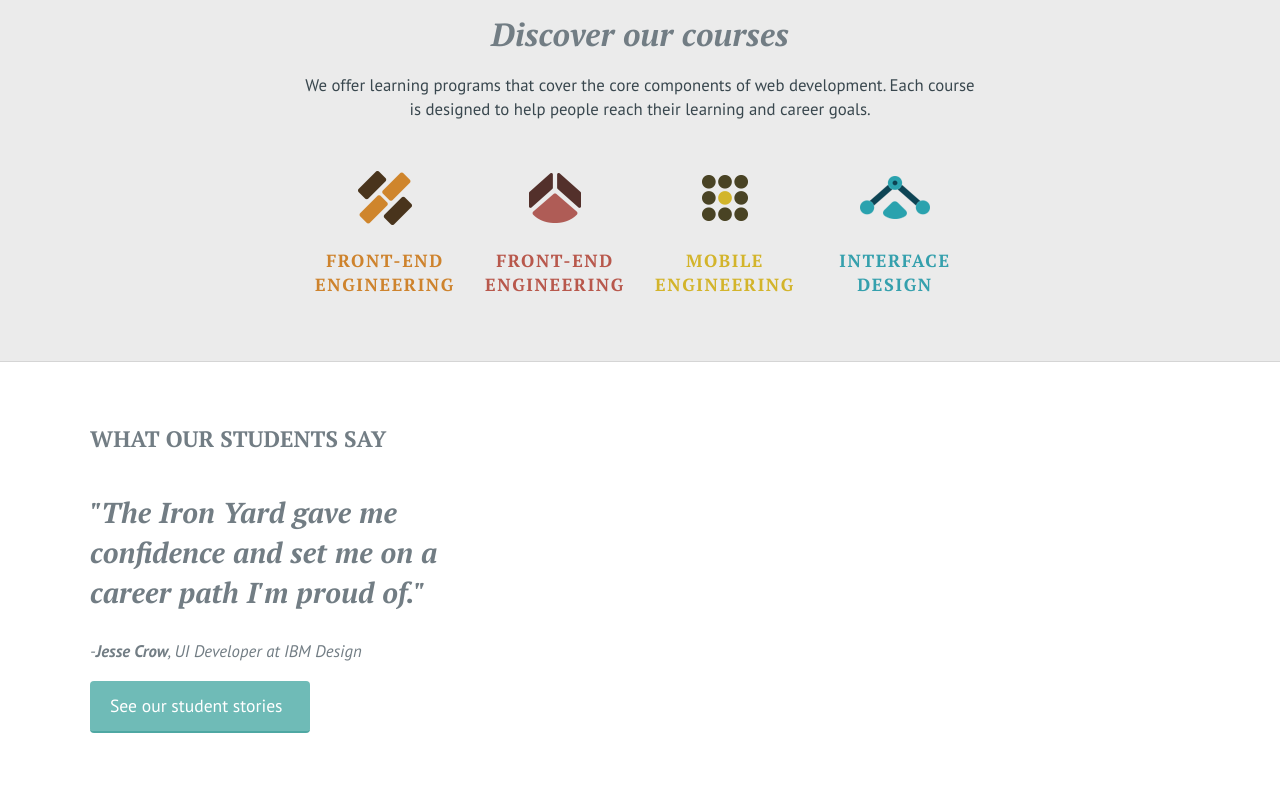
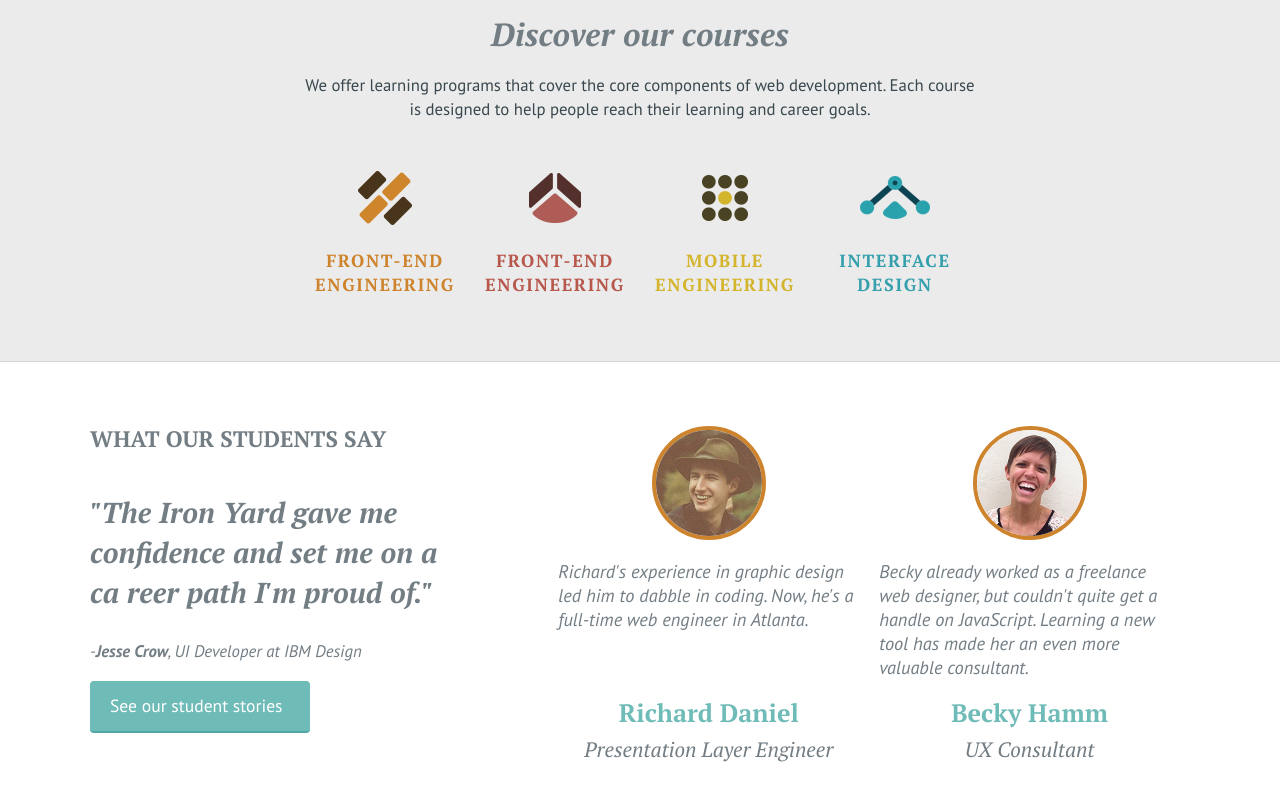
Before and after one commit to ellisanderson/tiy-homework-cssbootcamp, a plain HTML site: page index.html in a window 1280 px wide. Shown: the part 1429-2229 px from the top of the page. Drawn offline with nearby package versions, Linux system fonts and the light colour scheme.

Commit message:
finished student section

```diff
--- a/css/partials/_mixins.scss
+++ b/css/partials/_mixins.scss
@@ -29,6 +29,16 @@
   padding:0 20px;
 }
 
+@mixin profile-paragraph {
+  text-align: left;
+  font-style: italic;
+  font-size: 1.15rem;
+  min-height: 125px;
+  line-height: 1.5rem;
+  margin: 15px 0;
+  color: $h-color;
+}
+
 // ••••••••••••••••GRID DIVISIONS••••••••••••••••••
 
 @mixin twelve {
@@ -47,6 +57,13 @@
 
 @mixin eight {
   width:66.666%;
+  // display: inline-block;
+  // padding:0 25px;
+  box-sizing: border-box;
+}
+
+@mixin seven {
+  width:58.333%;
   // display: inline-block;
   // padding:0 25px;
   box-sizing: border-box;
--- a/css/style.scss
+++ b/css/style.scss
@@ -301,6 +301,7 @@ header{
   padding: 4rem 0;
 
   .container{
+    overflow: hidden;
 
     .quote{
       @include four;
@@ -330,15 +331,43 @@ header{
     }
 
     .stories{
-      @include six;
+      @include seven;
+      text-align: center;
+      overflow: hidden;
 
-      .profile-one{
-        @include six;
+      img{
+        border-radius: 50%;
+        width: 106px;
+        border: 4px solid $front-end-color;
+
       }
 
-      .profile-two{
+      .profile{
         @include six;
+        padding: 0 10px;
+
+        p{
+          @include profile-paragraph;
+        }
+
+        a{
+          text-decoration: none;
+          color: $secondary-color;
+        }
+
+        a:hover{
+          text-decoration: underline;
+        }
+
+        h3{
+          font-style: italic;
+          font-weight: 100;
+          color:$h-color;
+          font-size: 1.3rem;
+          margin-top: 10px;
+        }
       }
+
 
     }
   }
--- a/index.html
+++ b/index.html
@@ -155,22 +155,29 @@
     <section class="students">
       <div class="container">
 
-        <div class="quote">
+        <div class="quote left">
           <h3>What our students say</h3>
-          <h2>"The Iron Yard gave me confidence and set me on a career path I'm proud of."</h2>
+          <h2>"The Iron Yard gave me confidence and set me on a ca reer path I'm proud of."</h2>
           <p><em>-<b>Jesse Crow</b>, UI Developer at IBM Design</em></p>
           <a href="#" class="button">See our student stories</a>
         </div>
 
 
-        <div class="stories">
-          <div class="profile-one">
-
+        <div class="stories right">
+          <div class="profile left">
+            <a href="#"><img src="images/students/richard-daniel-thumb.jpg" alt=""></a>
+            <p>Richard's experience in graphic design led him to dabble in coding. Now, he's a full-time web engineer in Atlanta.</p>
+            <a href="#"><h2>Richard Daniel</h2></a>
+            <h3>Presentation Layer Engineer</h3>
           </div>
 
-          <div class="profile-two">
+          <div class="profile right">
+            <a href="#"><img src="images/students/becky-hamm-thumb.jpg" alt=""></a>
+            <p>Becky already worked as a freelance web designer, but couldn't quite get a handle on JavaScript. Learning a new tool has made her an even more valuable consultant.</p>
+            <a href="#"><h2>Becky Hamm</h2></a>
+            <h3>UX Consultant</h3>
+          </div>
 
-          </div>
         </div>
 
       </div>
```
Also changed, not shown: css/style.css, images/students/andrew-faircloth-thumb.png (deleted), images/students/richard-daniel-thumb.jpg (added), 1 other file.
